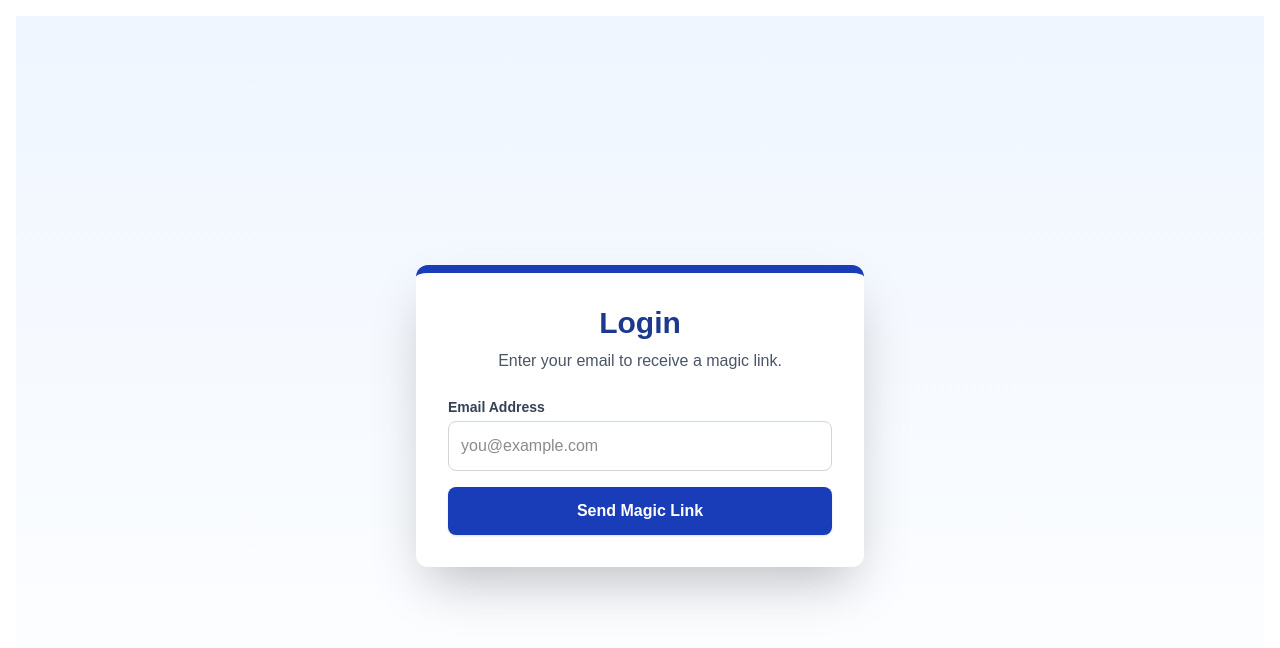
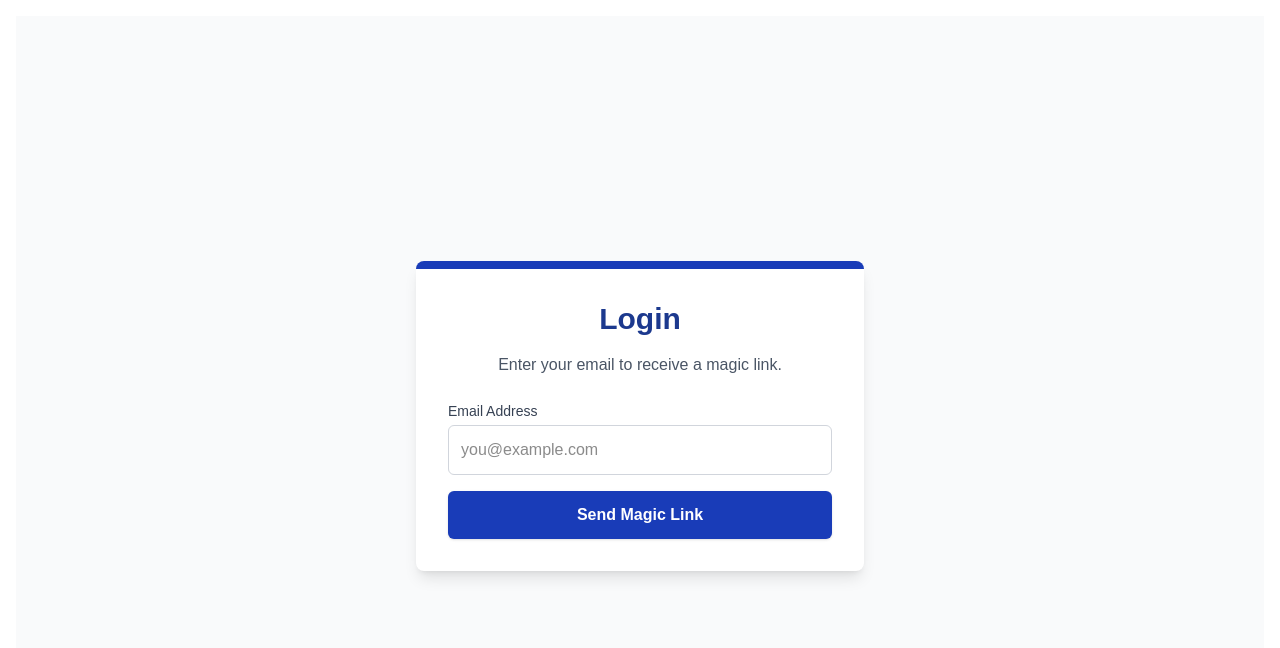
Before and after one commit to fatima-saleem390/Nexium_Fatima_finalProject, a Next.js app: page /login in a window 1280 px wide. Shown: the top 648 px of the page. Built offline with nearby package versions, Linux system fonts and the light colour scheme.

Commit message:
✅ Final: Fix login with magic link session exchange

```diff
--- a/app/login/page.tsx
+++ b/app/login/page.tsx
@@ -11,33 +11,20 @@ export default function LoginPage() {
   const router = useRouter()
 
   useEffect(() => {
-    const handleSession = async () => {
-      // ✅ If URL has a magic link hash, exchange it for a session
-      if (window.location.hash) {
-        const { data, error } = await supabase.auth.exchangeCodeForSession(window.location.href)
-        if (error) {
-          console.error('Error exchanging code:', error.message)
-        }
-      }
-
-      // ✅ Now check if we have an active session
-      const {
-        data: { session },
-      } = await supabase.auth.getSession()
-
+    // Check if user is already signed in
+    const checkSession = async () => {
+      const { data: { session } } = await supabase.auth.getSession()
       if (session) {
-        router.push('/') // redirect to home/page.tsx if already signed in
+        router.push('/')
       }
     }
 
-    handleSession()
+    checkSession()
 
-    // ✅ Listen for auth state changes (important for magic link)
-    const {
-      data: { subscription },
-    } = supabase.auth.onAuthStateChange((_event, session) => {
+    // Listen for magic link sign in
+    const { data: { subscription } } = supabase.auth.onAuthStateChange((_event, session) => {
       if (session) {
-        router.push('/') // redirect if newly signed in
+        router.push('/')
       }
     })
 
@@ -50,12 +37,10 @@ export default function LoginPage() {
     e.preventDefault()
     setLoading(true)
 
-    const { error } = await supabase.auth.signInWithOtp({
-      email,
-    })
+    const { error } = await supabase.auth.signInWithOtp({ email })
 
     if (error) {
-      console.error('Login error:', error.message)
+      console.error(error)
       setMessage('❌ Something went wrong, please try again.')
     } else {
       setMessage('✅ Check your email for the magic link!')
@@ -65,18 +50,18 @@ export default function LoginPage() {
   }
 
   return (
-    <main className="min-h-screen bg-gradient-to-b from-blue-50 to-white flex items-center justify-center p-4">
-      <div className="w-full max-w-md bg-white rounded-xl shadow-2xl p-8 border-t-8 border-blue-800">
-        <h1 className="text-3xl font-extrabold text-blue-900 mb-2 text-center">
+    <main className="min-h-screen flex items-center justify-center bg-gray-50 p-4">
+      <div className="w-full max-w-md bg-white rounded-lg shadow-lg p-8 border-t-8 border-blue-800">
+        <h1 className="text-3xl font-bold text-center text-blue-900 mb-4">
           Login
         </h1>
-        <p className="text-gray-600 mb-6 text-center">
+        <p className="text-center text-gray-600 mb-6">
           Enter your email to receive a magic link.
         </p>
 
-        <form onSubmit={handleLogin} className="flex flex-col gap-4">
+        <form onSubmit={handleLogin} className="space-y-4">
           <div>
-            <label className="block text-sm font-semibold text-gray-700 mb-1">
+            <label className="block text-sm font-medium text-gray-700 mb-1">
               Email Address
             </label>
             <input
@@ -85,14 +70,14 @@ export default function LoginPage() {
               placeholder="you@example.com"
               value={email}
               onChange={(e) => setEmail(e.target.value)}
-              className="w-full border border-gray-300 rounded-lg p-3 focus:outline-none focus:ring-2 focus:ring-blue-700 transition"
+              className="w-full border border-gray-300 rounded-md p-3 focus:outline-none focus:ring-2 focus:ring-blue-700"
             />
           </div>
 
           <button
             type="submit"
             disabled={loading}
-            className={`w-full bg-blue-800 hover:bg-blue-900 text-white font-bold py-3 px-6 rounded-lg shadow transition ${
+            className={`w-full bg-blue-800 hover:bg-blue-900 text-white font-semibold py-3 rounded-md shadow ${
               loading ? 'opacity-50 cursor-not-allowed' : ''
             }`}
           >
@@ -101,7 +86,7 @@ export default function LoginPage() {
         </form>
 
         {message && (
-          <p className="mt-6 text-center text-sm font-medium text-blue-800">
+          <p className="mt-4 text-center text-sm text-blue-800 font-medium">
             {message}
           </p>
         )}
```
